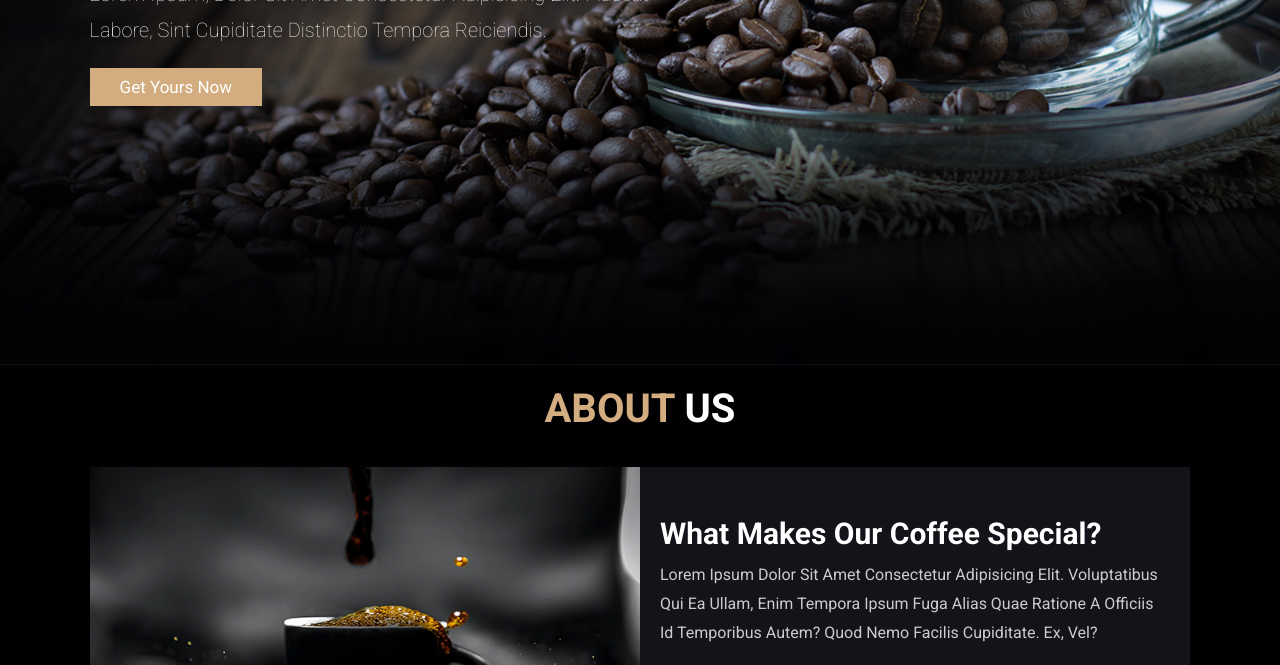
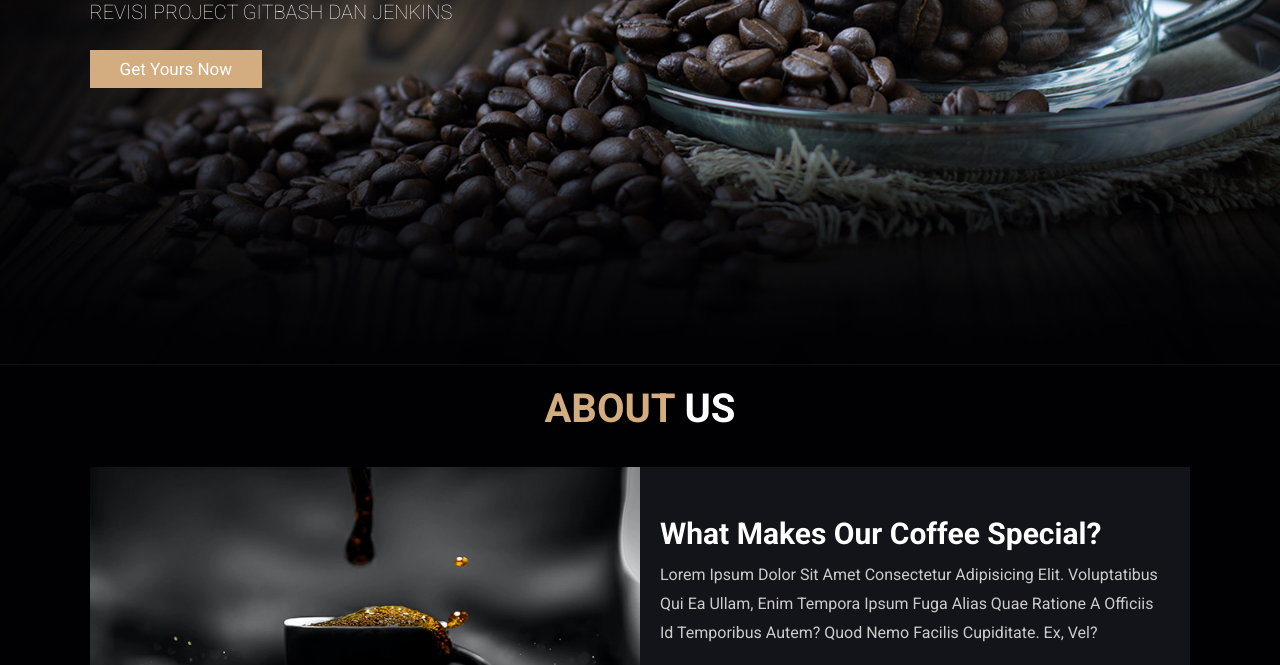
Before and after one commit to naupalrapli/rapcel, a plain HTML site: page index.html in a window 1280 px wide. Shown: the part 435-1100 px from the top of the page. Drawn offline with Linux system fonts and the light colour scheme.

Commit message:
Commit Revisi Baru

```diff
--- a/index.html
+++ b/index.html
@@ -90,7 +90,7 @@
 
     <div class="content">
         <h3>fresh coffee in the morning</h3>
-        <p>Lorem ipsum, dolor sit amet consectetur adipisicing elit. Placeat labore, sint cupiditate distinctio tempora reiciendis.</p>
+        <p>REVISI PROJECT GITBASH DAN JENKINS</p>
         <a href="#" class="btn">get yours now</a>
     </div>
 
```
